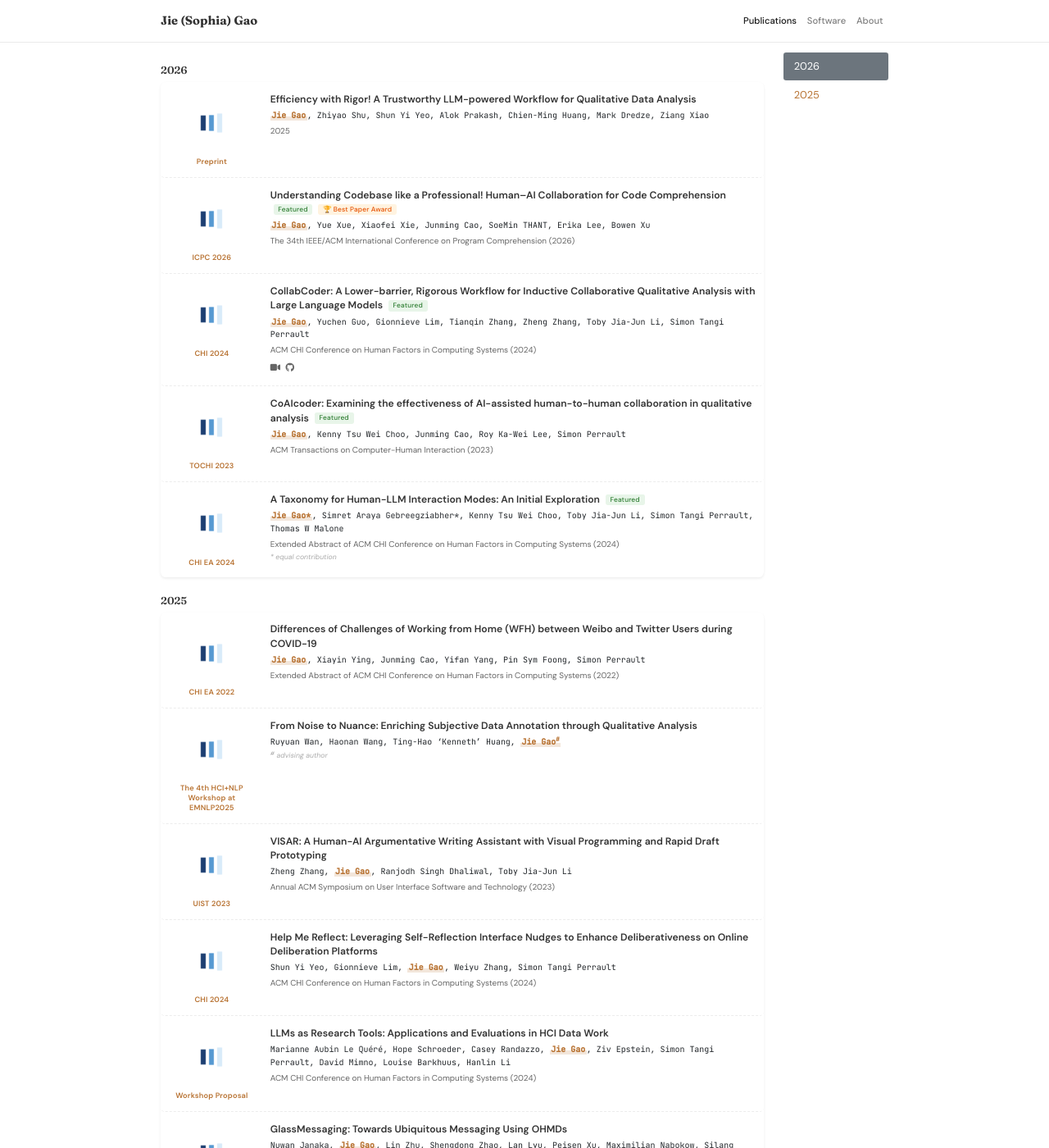
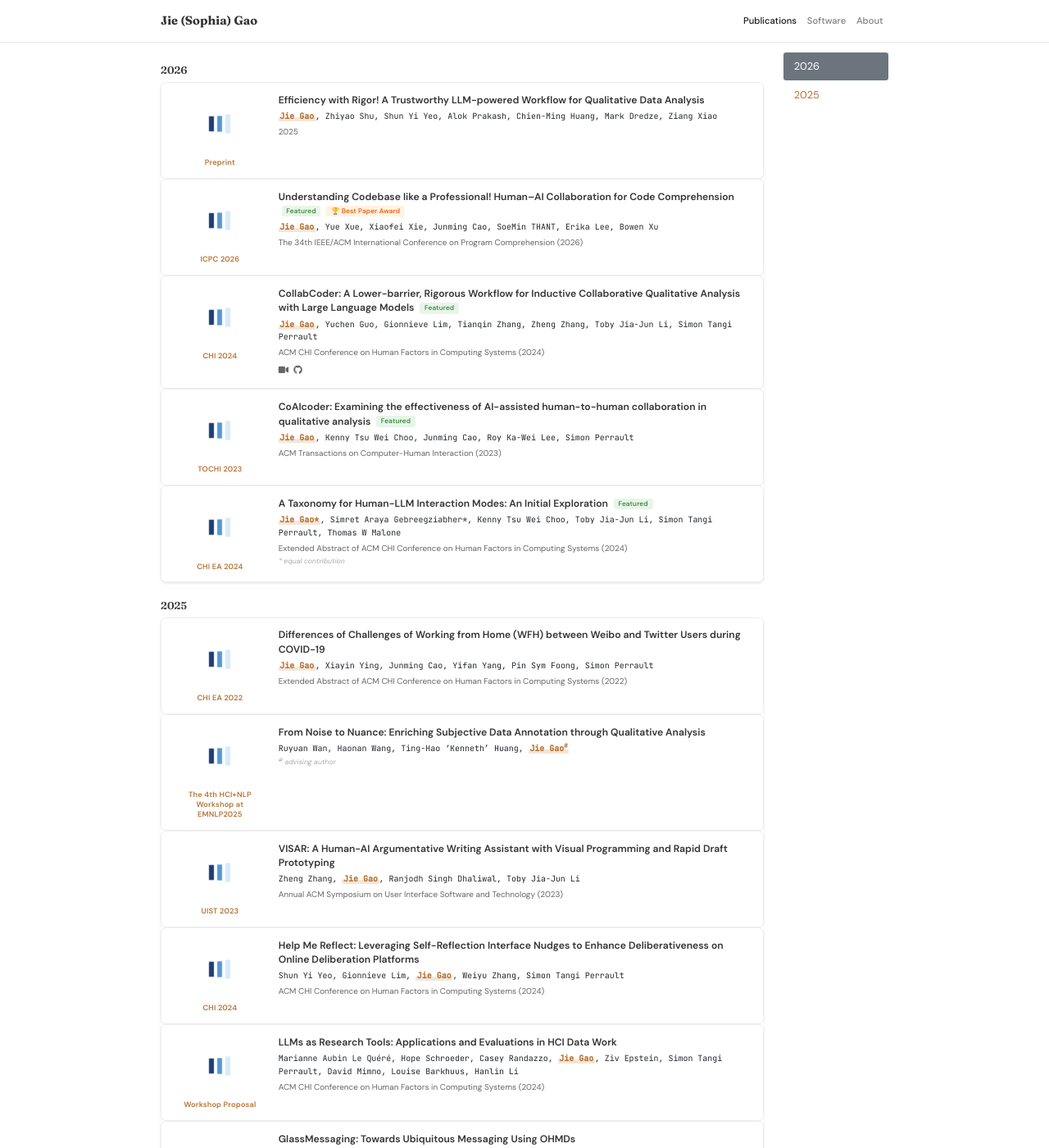
Before and after one commit to gaojie058/gaojie058.github.io, a Jekyll site: the page built from publications.html, in a window 1280 px wide and 1400 px high. Shown: the whole window at 82% size. Built offline with Jekyll 4.4.1, drawn with Linux system fonts in a browser that asks for light colours; nearby versions of some CDN libraries; a style sheet for code colours, icons or effects is not loaded.

Commit message:
style: publication card redesign, add preprint filter, show all by default
Co-Authored-By: Claude Opus 4.6 (1M context) <noreply@anthropic.com>

```diff
--- a/assets/css/global.css
+++ b/assets/css/global.css
@@ -689,7 +689,7 @@ hr {
 }
 
 .pub-item-border {
-    border-bottom: 2px dashed #ececec;
+    border-bottom: none;
 }
 
 .pub-item-row {
@@ -1408,19 +1408,10 @@ img.lazy, div.lazy {
 /* ===== Elegant Section Headings ===== */
 .section-title-small {
     position: relative;
-    display: inline-block;
-    padding-bottom: 0.4rem;
-}
-
-.section-title-small::after {
-    content: '';
-    position: absolute;
-    left: 0;
-    bottom: 0;
-    width: 2rem;
-    height: 2px;
-    background: var(--color-accent);
-    border-radius: 1px;
+    display: block;
+    padding-bottom: 0.6rem;
+    border-bottom: 1px solid #e0e0e0;
+    margin-bottom: 1rem;
 }
 
 /* ===== Travels & News Section ===== */
@@ -1442,13 +1433,21 @@ img.lazy, div.lazy {
 
 /* ===== Fancy Publication Cards ===== */
 .pub-item {
-    padding: 1rem 0.5rem;
-    transition: background-color 0.2s ease;
-    border-radius: 6px;
+    padding: 1rem 1.2rem;
+    background: #fff;
+    border: 1px solid #eee;
+    border-radius: 8px;
+    box-shadow: 0 1px 4px rgba(0, 0, 0, 0.04);
+    transition: transform 0.15s ease, box-shadow 0.15s ease;
+}
+
+.pub-filter-item + .pub-filter-item {
+    margin-top: 0.8rem;
 }
 
 .pub-item:hover {
-    background-color: rgba(184, 115, 51, 0.02);
+    transform: translateY(-1px);
+    box-shadow: 0 4px 12px rgba(0, 0, 0, 0.06);
 }
 
 /* Filters */
```
Also changed, not shown: _includes/widgets/publication_filter_card.html (+6 -3 lines).
